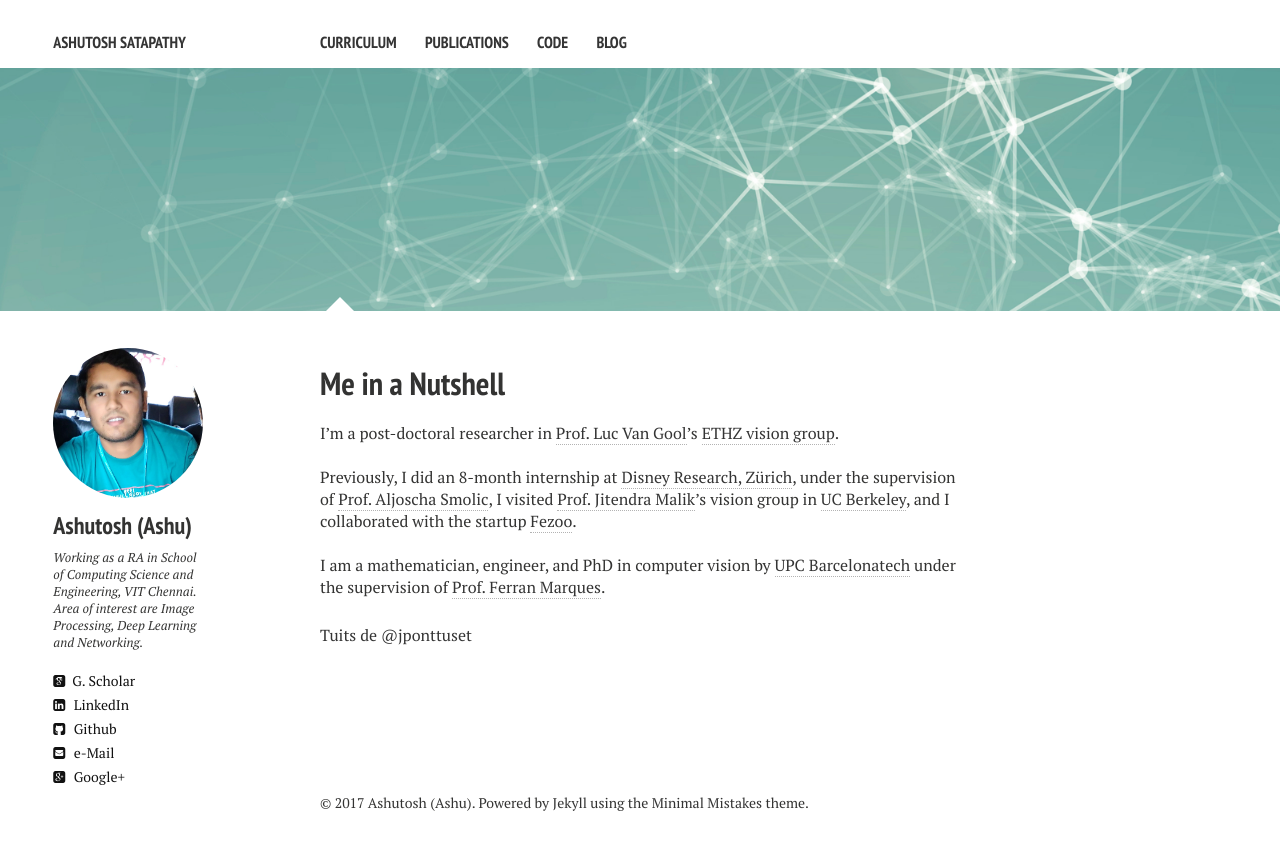
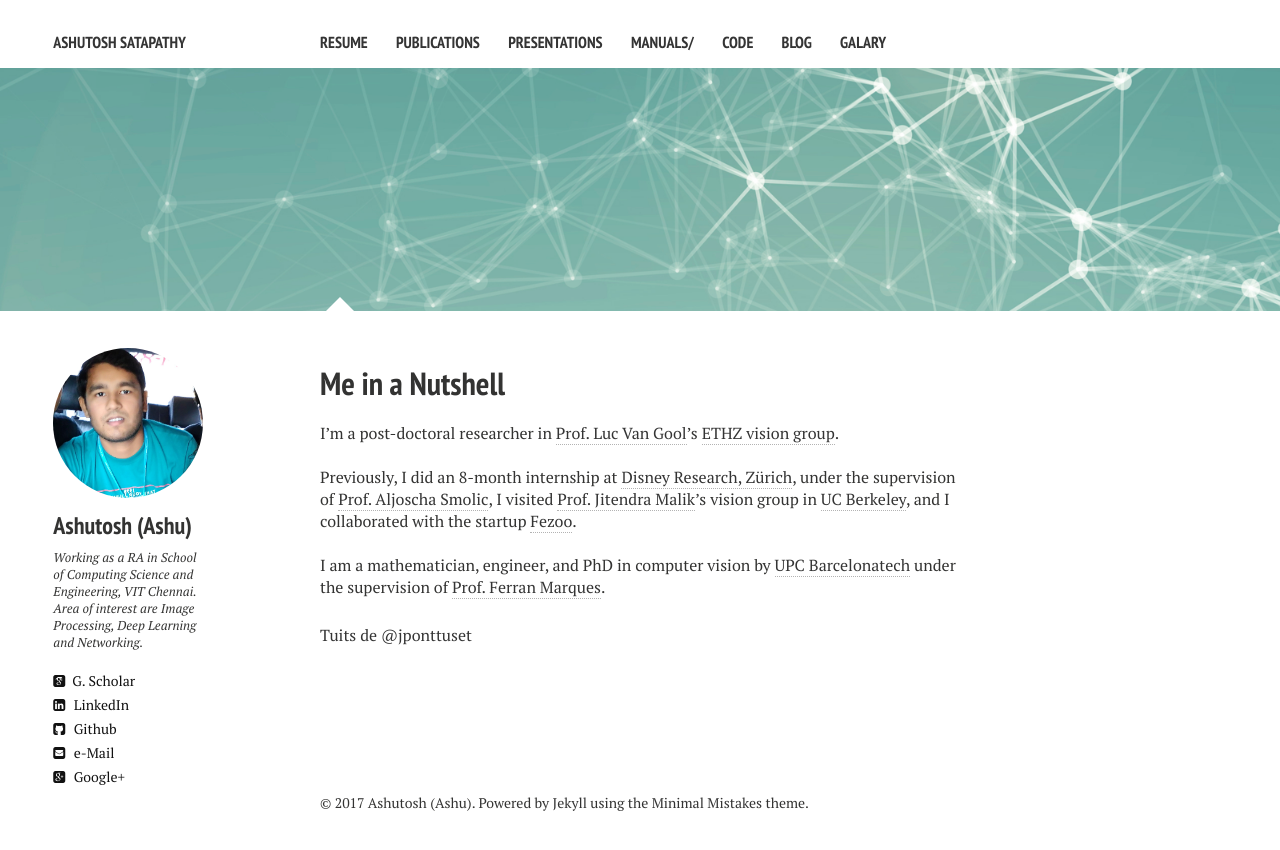
Before and after one commit to ashutoshsatapathy1990/ashutoshsatapathy1990.github.io, a Jekyll site: the page built from index.md, in a window 1280 px wide. Shown: the top 850 px of the page. Built offline with Jekyll 4.4.1, drawn with Linux system fonts in a browser that asks for light colours; nearby versions of some CDN libraries; comment, search, counter and statistics services are not loaded.

Commit message:
Update _config.yml

```diff
--- a/_config.yml
+++ b/_config.yml
@@ -26,17 +26,23 @@ bing_verify:
 # Links to include in top navigation
 # For external links add external: true
 links:
-  - title: Curriculum
+  - title: Resume
     url: /cv/
   - title: Publications
     url: /publications/
+  - title: Presentations
+    url: /presentatons/
+  - title: Manuals/
+    url: /Manuals/
   - title: Code
     url: /code/
   - title: Blog
     url: /blog/
+  - title: Galary
+    url: /galary
 
 # http://en.wikipedia.org/wiki/List_of_tz_database_time_zones
-timezone:    Europe/Zurich
+timezone:    Asia/Kolkata
 future:      true
 #pygments:    true
 highlighter: rouge
```
